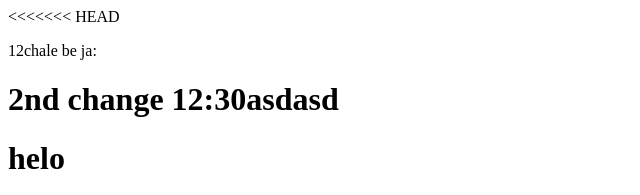
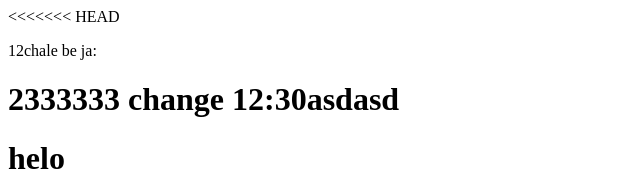
Before and after one commit to aown619/m3Training, a plain HTML site: page index.html in a window 1280 px wide. Shown: the top 195 px of the page, without its empty margins (0-640 px from the left). Drawn offline with Linux system fonts and the light colour scheme.

Commit message:
Update index.html

```diff
--- a/index.html
+++ b/index.html
@@ -1,6 +1,6 @@
 <<<<<<< HEAD
 <p>12chale be ja:
-<h1>2nd change 12:30asdasd</h1>
+<h1>2333333 change 12:30asdasd</h1>
 <h1>helo</h1>
 <h2>Date is 11/18/2019</h2>
 <img src="giphy.gif">
```
